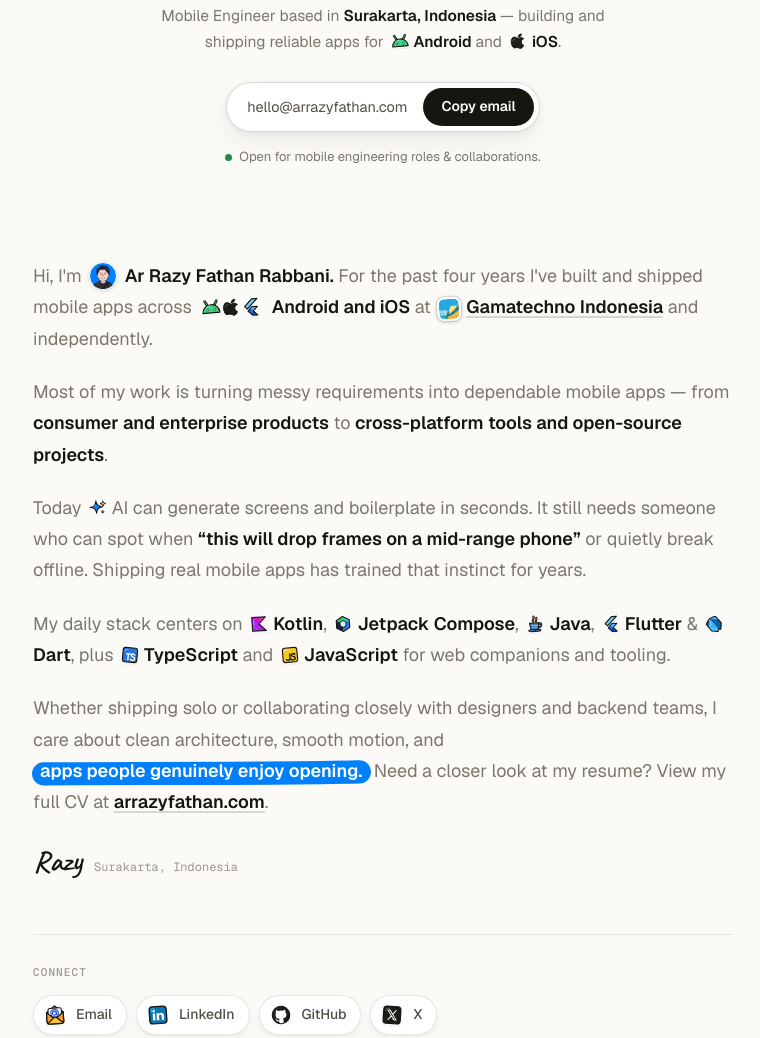
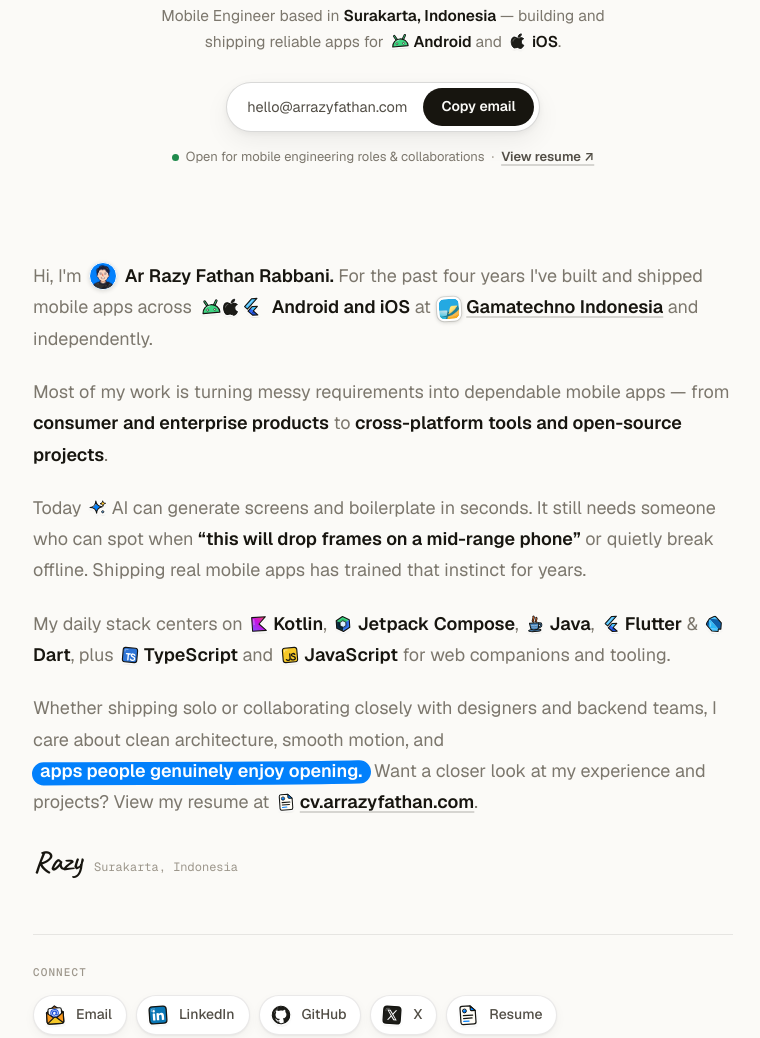
Before and after one commit to arrazyfathan/landing-page, a plain HTML site: page index.html in a window 1280 px wide. Shown: the part 486-1524 px from the top of the page, without its empty margins (257-1017 px from the left). Drawn offline with nearby package versions, Linux system fonts and the light colour scheme; a web font is replaced by a local one.

Commit message:
feat: link resume to cv.arrazyfathan.com across Work profile

```diff
--- a/css/styles.css
+++ b/css/styles.css
@@ -705,9 +705,25 @@ html[data-day="sun"] .theme-opt--moon {
   margin: 14px 0 0;
   display: inline-flex;
   align-items: center;
-  gap: 7px;
+  justify-content: center;
+  flex-wrap: wrap;
+  gap: 5px 7px;
   font-size: 13px;
   color: var(--muted);
+}
+
+.caption-sep {
+  color: var(--quiet);
+}
+
+.caption-link {
+  color: var(--ink-2);
+  font-weight: 600;
+  text-decoration: underline;
+  text-decoration-color: var(--line-strong);
+  text-decoration-thickness: 1.5px;
+  text-underline-offset: 3px;
+  transition: color 160ms var(--ease-out), text-decoration-color 160ms var(--ease-out);
 }
 
 .status-dot {
@@ -1342,7 +1358,9 @@ html[data-day="sun"] .viewer-backdrop {
     transform: rotate(-6deg) scale(1.08);
   }
 
-  .text-link:hover {
+  .text-link:hover,
+  .caption-link:hover {
+    color: var(--ink);
     text-decoration-color: var(--accent);
     text-decoration-thickness: 2.5px;
   }
--- a/index.html
+++ b/index.html
@@ -219,7 +219,9 @@
 
         <p class="cta-caption up">
           <i class="status-dot" aria-hidden="true"></i>
-          Open for mobile engineering roles &amp; collaborations.
+          <span>Open for mobile engineering roles &amp; collaborations</span>
+          <span class="caption-sep" aria-hidden="true">&middot;</span>
+          <a href="https://cv.arrazyfathan.com" target="_blank" rel="noopener noreferrer" class="caption-link">View resume &nearr;</a>
         </p>
       </div>
 
@@ -353,7 +355,7 @@
 
         <p>
           Whether shipping solo or collaborating closely with designers and backend teams, I care about clean architecture, smooth motion, and <mark class="hl-swipe">apps people genuinely enjoy opening.</mark>
-          Need a closer look at my resume? View my full CV at <a href="https://arrazyfathan.com" target="_blank" rel="noopener noreferrer" class="text-link">arrazyfathan.com</a>.
+          Want a closer look at my experience and projects? View my resume at <img class="inline-ico" src="./assets/icons/connect/resume.svg" alt="" width="21" height="21" /><a href="https://cv.arrazyfathan.com" target="_blank" rel="noopener noreferrer" class="text-link">cv.arrazyfathan.com</a>.
         </p>
 
         <div class="signature">
@@ -432,6 +434,10 @@
           <img src="./assets/icons/connect/x.svg" alt="" width="28" height="28" />
           <span>X</span>
         </a>
+        <a href="https://cv.arrazyfathan.com" target="_blank" rel="noopener noreferrer" class="connect-pill only-work-flex" title="View resume at cv.arrazyfathan.com">
+          <img src="./assets/icons/connect/resume.svg" alt="" width="28" height="28" />
+          <span>Resume</span>
+        </a>
         <a href="https://www.strava.com/athletes/45137448" target="_blank" rel="noopener noreferrer" class="connect-pill only-cycling-flex">
           <img src="./assets/icons/cycling/strava.svg" alt="" width="28" height="28" />
           <span>Strava</span>
```
Also changed, not shown: assets/icons/connect/resume.svg (added).
